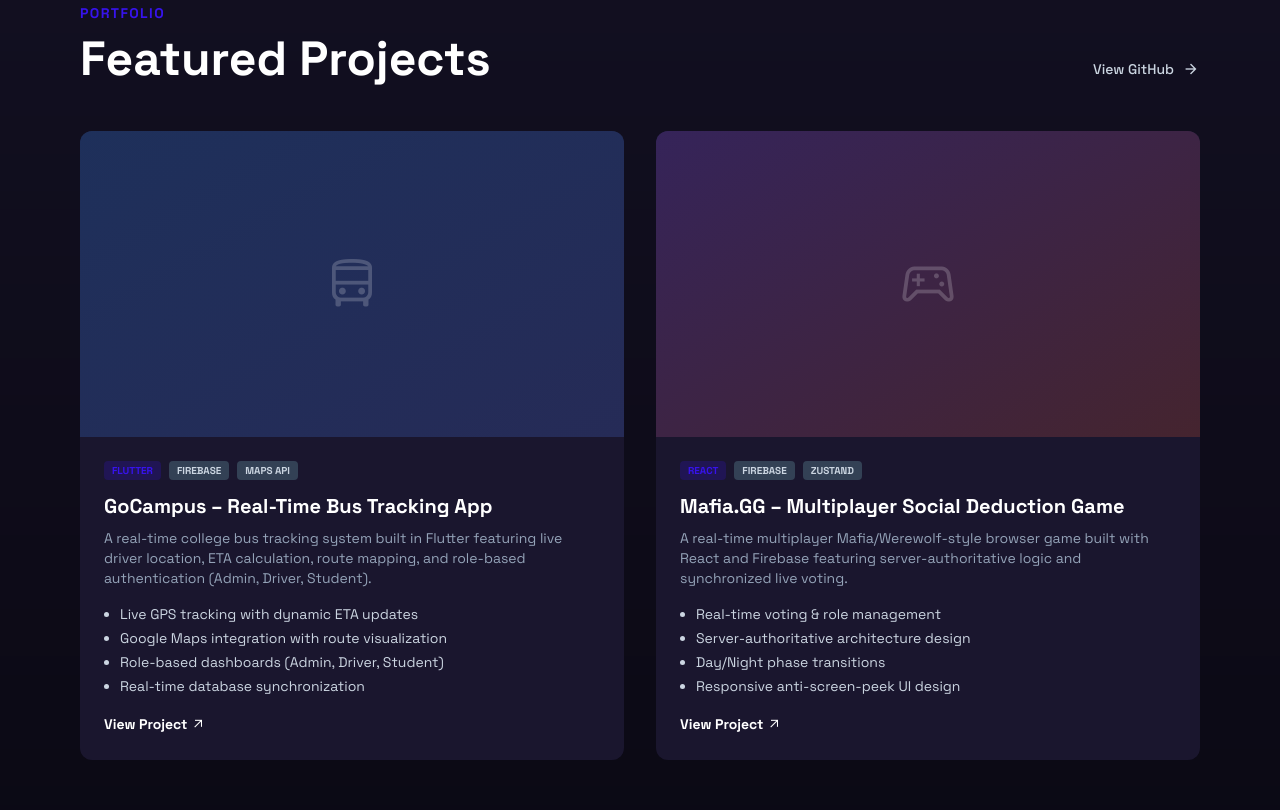
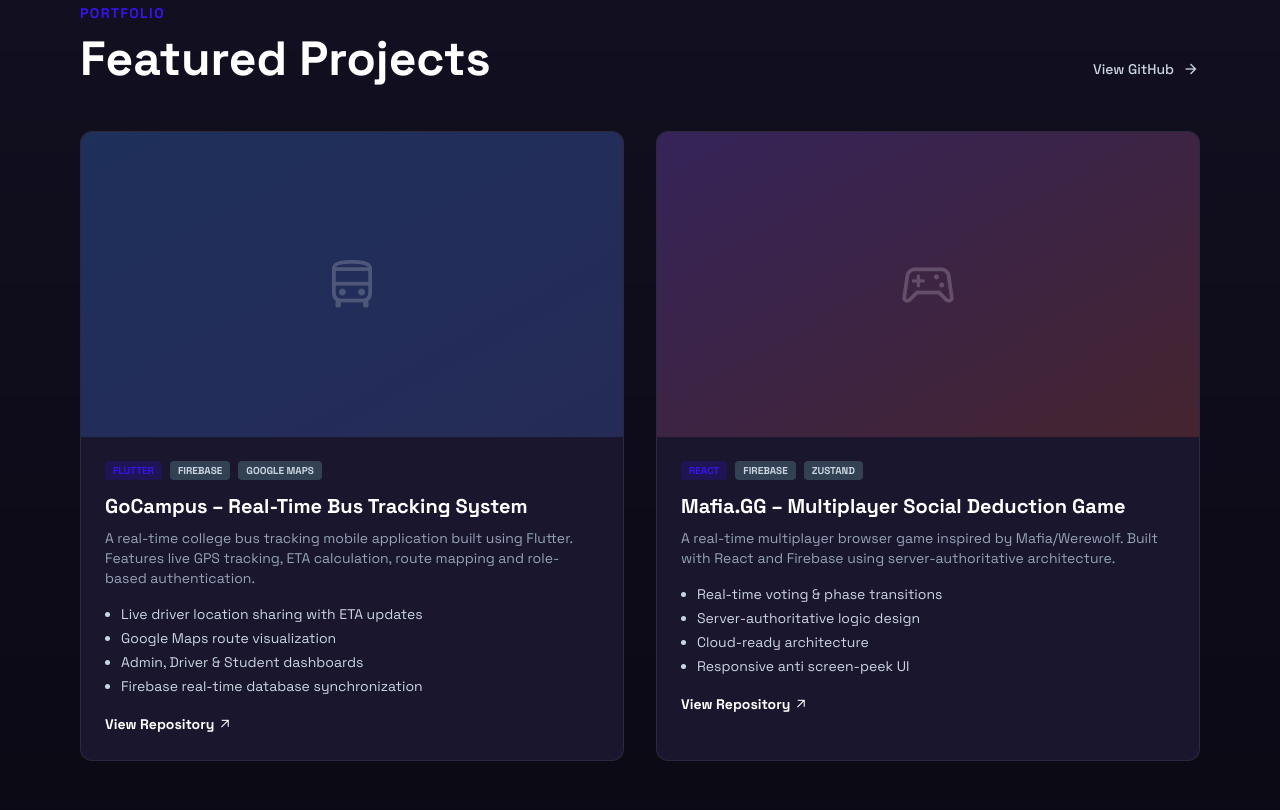
Before and after one commit to tripathidhruv/portfolio, a plain HTML site: page index.html in a window 1280 px wide. Shown: the part 3690-4500 px from the top of the page. Drawn offline with nearby package versions, Linux system fonts and the light colour scheme.

Commit message:
Update index.html

```diff
--- a/index.html
+++ b/index.html
@@ -366,61 +366,72 @@
 <span class="text-primary font-bold uppercase tracking-widest text-sm mb-3 block">Portfolio</span>
 <h2 class="text-3xl md:text-5xl font-bold text-white">Featured Projects</h2>
 </div>
-<a class="flex items-center gap-2 text-slate-300 hover:text-white transition-colors text-sm font-medium group" href="https://github.com/YOUR_GITHUB_USERNAME" target="_blank">
-                        View GitHub <span class="material-symbols-outlined text-lg group-hover:translate-x-1 transition-transform">arrow_forward</span>
+<a class="flex items-center gap-2 text-slate-300 hover:text-white transition-colors text-sm font-medium group"
+   href="https://github.com/tripathidhruv"
+   target="_blank">
+View GitHub
+<span class="material-symbols-outlined text-lg group-hover:translate-x-1 transition-transform">arrow_forward</span>
 </a>
 </div>
+
 <div class="grid grid-cols-1 md:grid-cols-2 gap-8 section-fade">
 
-<!-- GoCampus Project -->
-<div class="group relative rounded-xl overflow-hidden glass-panel border-0 bg-[#1a162e]">
+<!-- ================= GoCampus ================= -->
+<div class="group relative rounded-xl overflow-hidden glass-panel bg-[#1a162e] hover:scale-[1.02] transition-all duration-300">
+
 <div class="aspect-video w-full bg-slate-800 relative overflow-hidden">
-<div class="absolute inset-0 bg-gradient-to-br from-blue-900/40 to-indigo-900/40 group-hover:scale-105 transition-transform duration-500"></div>
+<div class="absolute inset-0 bg-gradient-to-br from-blue-900/40 to-indigo-900/40 group-hover:scale-110 transition-transform duration-500"></div>
 <div class="absolute inset-0 flex items-center justify-center">
 <span class="material-symbols-outlined text-6xl text-white/20">directions_bus</span>
 </div>
 </div>
 
 <div class="p-6">
-<div class="flex gap-2 mb-3">
+<div class="flex gap-2 mb-3 flex-wrap">
 <span class="px-2 py-0.5 rounded text-[10px] font-bold bg-primary/20 text-primary uppercase">Flutter</span>
 <span class="px-2 py-0.5 rounded text-[10px] font-bold bg-slate-700 text-slate-300 uppercase">Firebase</span>
-<span class="px-2 py-0.5 rounded text-[10px] font-bold bg-slate-700 text-slate-300 uppercase">Maps API</span>
+<span class="px-2 py-0.5 rounded text-[10px] font-bold bg-slate-700 text-slate-300 uppercase">Google Maps</span>
 </div>
 
 <h3 class="text-xl font-bold text-white mb-2 group-hover:text-primary transition-colors">
-GoCampus – Real-Time Bus Tracking App
+GoCampus – Real-Time Bus Tracking System
 </h3>
 
 <p class="text-slate-400 text-sm mb-4">
-A real-time college bus tracking system built in Flutter featuring live driver location, ETA calculation, route mapping, and role-based authentication (Admin, Driver, Student).
+A real-time college bus tracking mobile application built using Flutter.
+Features live GPS tracking, ETA calculation, route mapping and role-based authentication.
 </p>
 
 <ul class="text-slate-300 text-sm space-y-1 mb-4 list-disc pl-4">
-<li>Live GPS tracking with dynamic ETA updates</li>
-<li>Google Maps integration with route visualization</li>
-<li>Role-based dashboards (Admin, Driver, Student)</li>
-<li>Real-time database synchronization</li>
+<li>Live driver location sharing with ETA updates</li>
+<li>Google Maps route visualization</li>
+<li>Admin, Driver & Student dashboards</li>
+<li>Firebase real-time database synchronization</li>
 </ul>
 
-<a class="inline-flex items-center text-sm font-bold text-white hover:text-primary transition-colors" href="#">
-View Project <span class="material-symbols-outlined text-sm ml-1">arrow_outward</span>
+<a class="inline-flex items-center text-sm font-bold text-white hover:text-primary transition-colors"
+   href="https://github.com/tripathidhruv"
+   target="_blank">
+View Repository
+<span class="material-symbols-outlined text-sm ml-1">arrow_outward</span>
 </a>
+
 </div>
 </div>
 
 
-<!-- Mafia.GG Project -->
-<div class="group relative rounded-xl overflow-hidden glass-panel border-0 bg-[#1a162e]">
+<!-- ================= Mafia.GG ================= -->
+<div class="group relative rounded-xl overflow-hidden glass-panel bg-[#1a162e] hover:scale-[1.02] transition-all duration-300">
+
 <div class="aspect-video w-full bg-slate-800 relative overflow-hidden">
-<div class="absolute inset-0 bg-gradient-to-br from-purple-900/40 to-red-900/40 group-hover:scale-105 transition-transform duration-500"></div>
+<div class="absolute inset-0 bg-gradient-to-br from-purple-900/40 to-red-900/40 group-hover:scale-110 transition-transform duration-500"></div>
 <div class="absolute inset-0 flex items-center justify-center">
 <span class="material-symbols-outlined text-6xl text-white/20">sports_esports</span>
 </div>
 </div>
 
 <div class="p-6">
-<div class="flex gap-2 mb-3">
+<div class="flex gap-2 mb-3 flex-wrap">
 <span class="px-2 py-0.5 rounded text-[10px] font-bold bg-primary/20 text-primary uppercase">React</span>
 <span class="px-2 py-0.5 rounded text-[10px] font-bold bg-slate-700 text-slate-300 uppercase">Firebase</span>
 <span class="px-2 py-0.5 rounded text-[10px] font-bold bg-slate-700 text-slate-300 uppercase">Zustand</span>
@@ -431,22 +442,28 @@
 </h3>
 
 <p class="text-slate-400 text-sm mb-4">
-A real-time multiplayer Mafia/Werewolf-style browser game built with React and Firebase featuring server-authoritative logic and synchronized live voting.
+A real-time multiplayer browser game inspired by Mafia/Werewolf.
+Built with React and Firebase using server-authoritative architecture.
 </p>
 
 <ul class="text-slate-300 text-sm space-y-1 mb-4 list-disc pl-4">
-<li>Real-time voting & role management</li>
-<li>Server-authoritative architecture design</li>
-<li>Day/Night phase transitions</li>
-<li>Responsive anti-screen-peek UI design</li>
+<li>Real-time voting & phase transitions</li>
+<li>Server-authoritative logic design</li>
+<li>Cloud-ready architecture</li>
+<li>Responsive anti screen-peek UI</li>
 </ul>
 
-<a class="inline-flex items-center text-sm font-bold text-white hover:text-primary transition-colors" href="#">
-View Project <span class="material-symbols-outlined text-sm ml-1">arrow_outward</span>
+<a class="inline-flex items-center text-sm font-bold text-white hover:text-primary transition-colors"
+   href="https://github.com/tripathidhruv/mafia-gg"
+   target="_blank">
+View Repository
+<span class="material-symbols-outlined text-sm ml-1">arrow_outward</span>
 </a>
+
 </div>
 </div>
 
+</div>
 </div>
 </section>
 <section class="w-full px-6 lg:px-20 py-24 relative" id="contact">
```
